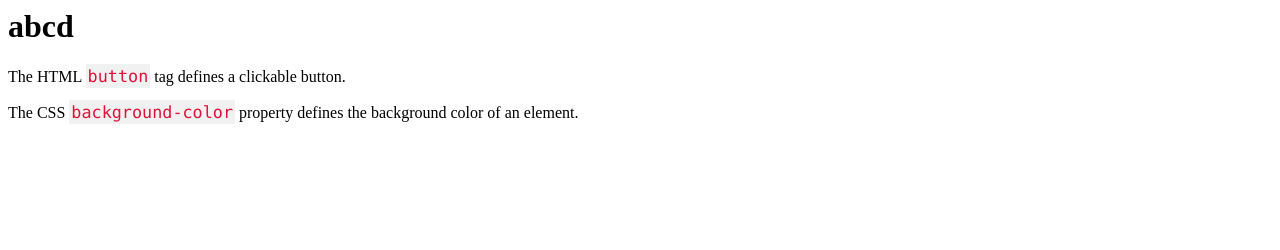
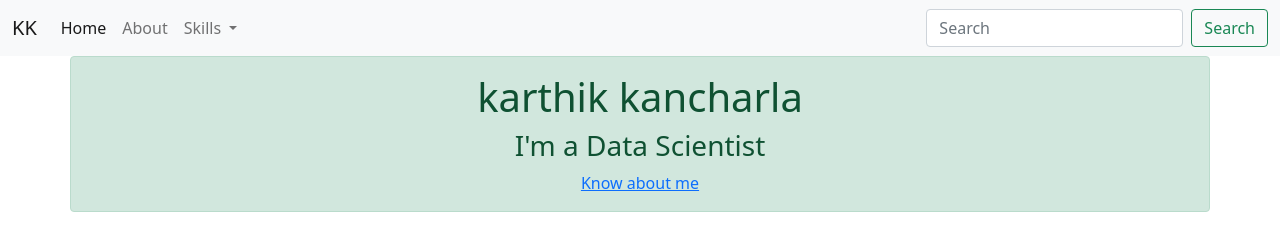
Before and after one commit to karthik-projecthub/my-portfolio, a plain HTML site: page home.html in a window 1280 px wide. Drawn offline with nearby package versions, Linux system fonts and the light colour scheme.

Commit message:
Home.html

```diff
--- a/home.html
+++ b/home.html
@@ -1,19 +1,65 @@
-<html>
-<head>
-<style>
-code {
-  font-family: Consolas,"courier new";
-  color: crimson;
-  background-color: #f1f1f1;
-  padding: 2px;
-  font-size: 105%;
-}
-</style>
-</head>
-<body>
-<h1>abcd</h1>
-<p>The HTML <code>button</code> tag defines a clickable button.</p>
-<p>The CSS <code>background-color</code> property defines the background color of an element.</p>
+<!doctype html>
+<html lang="en">
+  <head>
+    <!-- Required meta tags -->
+    <meta charset="utf-8">
+    <meta name="viewport" content="width=device-width, initial-scale=1">
 
-</body>
+    <!-- Bootstrap CSS -->
+    <link href="https://cdn.jsdelivr.net/npm/bootstrap@5.0.2/dist/css/bootstrap.min.css" rel="stylesheet" integrity="sha384-EVSTQN3/azprG1Anm3QDgpJLIm9Nao0Yz1ztcQTwFspd3yD65VohhpuuCOmLASjC" crossorigin="anonymous">
+
+    <title>Hello, world!</title>
+  </head>
+  <body>
+    <nav class="navbar navbar-expand-lg navbar-light bg-light">
+      <div class="container-fluid">
+        <a class="navbar-brand" href="#">KK</a>
+        <button class="navbar-toggler" type="button" data-bs-toggle="collapse" data-bs-target="#navbarSupportedContent" aria-controls="navbarSupportedContent" aria-expanded="false" aria-label="Toggle navigation">
+          <span class="navbar-toggler-icon"></span>
+        </button>
+        <div class="collapse navbar-collapse" id="navbarSupportedContent">
+          <ul class="navbar-nav me-auto mb-2 mb-lg-0">
+            <li class="nav-item">
+              <a class="nav-link active" aria-current="page" href="#">Home</a>
+            </li>
+            <li class="nav-item">
+              <a class="nav-link" href="#">About</a>
+            </li>
+            <li class="nav-item dropdown">
+              <a class="nav-link dropdown-toggle" href="#" id="navbarDropdown" role="button" data-bs-toggle="dropdown" aria-expanded="false">
+                Skills
+              </a>
+              <ul class="dropdown-menu" aria-labelledby="navbarDropdown">
+                <li><a class="dropdown-item" href="#">Python</a></li>
+                <li><a class="dropdown-item" href="#">Machine Learning</a></li>
+                <li><hr class="dropdown-divider"></li>
+                <li><a class="dropdown-item" href="#">Tensorflow</a></li>
+              </ul>
+            </li>
+          </ul>
+          <form class="d-flex">
+            <input class="form-control me-2" type="search" placeholder="Search" aria-label="Search">
+            <button class="btn btn-outline-success" type="submit">Search</button>
+          </form>
+        </div>
+      </div>
+    </nav>
+    <div class ='container alert alert-success text-center'>
+      <h1>karthik kancharla</h1>
+      <h3>I'm a Data Scientist</h3>
+      <a href="about.html">Know about me</a>
+
+    </div>
+
+    <!-- Optional JavaScript; choose one of the two! -->
+
+    <!-- Option 1: Bootstrap Bundle with Popper -->
+    <script src="https://cdn.jsdelivr.net/npm/bootstrap@5.0.2/dist/js/bootstrap.bundle.min.js" integrity="sha384-MrcW6ZMFYlzcLA8Nl+NtUVF0sA7MsXsP1UyJoMp4YLEuNSfAP+JcXn/tWtIaxVXM" crossorigin="anonymous"></script>
+
+    <!-- Option 2: Separate Popper and Bootstrap JS -->
+    <!--
+    <script src="https://cdn.jsdelivr.net/npm/@popperjs/core@2.9.2/dist/umd/popper.min.js" integrity="sha384-IQsoLXl5PILFhosVNubq5LC7Qb9DXgDA9i+tQ8Zj3iwWAwPtgFTxbJ8NT4GN1R8p" crossorigin="anonymous"></script>
+    <script src="https://cdn.jsdelivr.net/npm/bootstrap@5.0.2/dist/js/bootstrap.min.js" integrity="sha384-cVKIPhGWiC2Al4u+LWgxfKTRIcfu0JTxR+EQDz/bgldoEyl4H0zUF0QKbrJ0EcQF" crossorigin="anonymous"></script>
+    -->
+  </body>
 </html>
```
